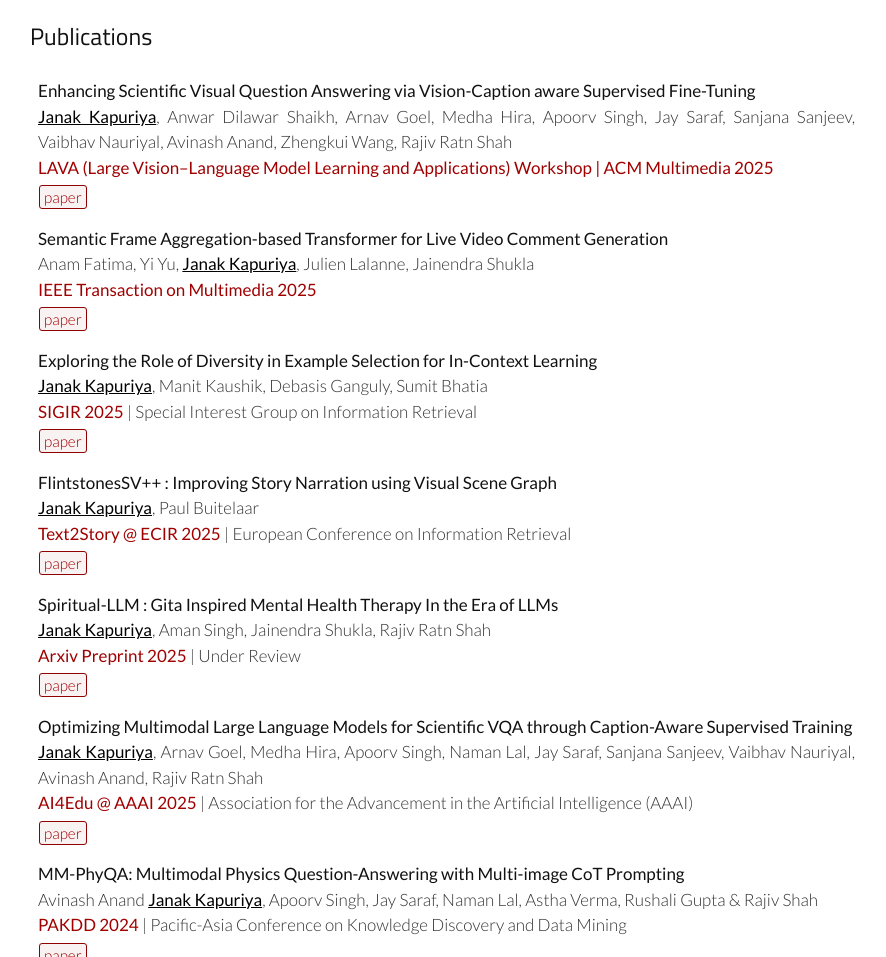
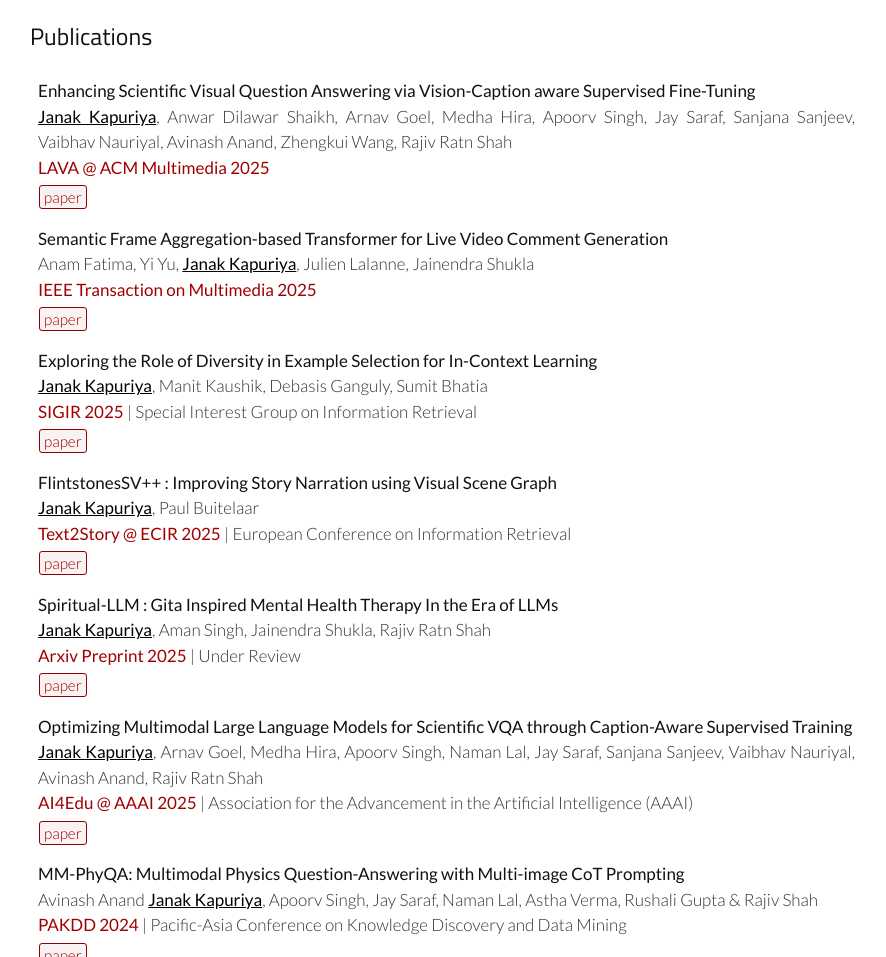
Before and after one commit to janak11111/janak11111.github.io, a plain HTML site: page index.html in a window 1280 px wide. Shown: the part 1187-2144 px from the top of the page, without its empty margins (340-1226 px from the left). Drawn offline with nearby package versions, Linux system fonts and the light colour scheme.

Commit message:
Update index.html

```diff
--- a/index.html
+++ b/index.html
@@ -177,7 +177,7 @@
 			<div class="row"><div class="col-lg-12"><p class="paper my-2 pl-2">
 			<span class="papertitle">Enhancing Scientific Visual Question Answering via Vision-Caption aware Supervised Fine-Tuning</span><br>
 			<span class="thisauthor"> Janak Kapuriya</span>, Anwar Dilawar Shaikh, Arnav Goel, Medha Hira, Apoorv Singh, Jay Saraf, Sanjana Sanjeev, Vaibhav Nauriyal, Avinash Anand, Zhengkui Wang, Rajiv Ratn Shah<br>
-			<span class="conf"><a class="confshort" href="https://lava-workshop.github.io/workshop"><b> LAVA (Large Vision–Language Model Learning and Applications) Workshop | ACM Multimedia 2025 </b> </a></span><br>
+			<span class="conf"><a class="confshort" href="https://lava-workshop.github.io/workshop"><b> LAVA @ ACM Multimedia 2025 </b> </a></span><br>
 			<a class="tag" href="https://arxiv.org/pdf/2509.16628" target="_blank">paper</a>
 		    </p></div></div>
 
```
